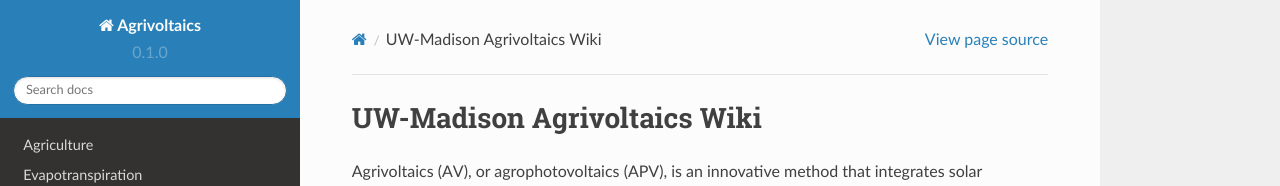
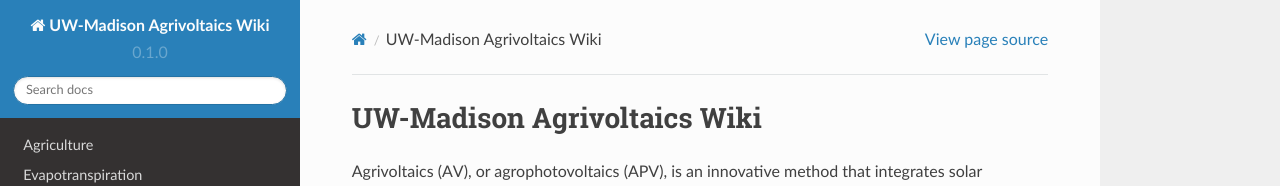
Before and after one commit to hanhydro/wiki, a Sphinx documentation site: the page built from docs/source/index.rst, in a window 1280 px wide. Shown: the top 186 px of the page. Built offline with Sphinx 7.4.7 and the Read the Docs theme 2.0.0, drawn with Linux system fonts in a browser that asks for light colours; pages that are not in the unit, such as notebooks, are missing from menus.

Commit message:
Update conf.py

```diff
--- a/docs/source/conf.py
+++ b/docs/source/conf.py
@@ -2,7 +2,7 @@
 
 # -- Project information
 
-project = 'Agrivoltaics'
+project = 'UW-Madison Agrivoltaics Wiki'
 copyright = '2023, Doe Han'
 author = 'Doe Han'
 
```
